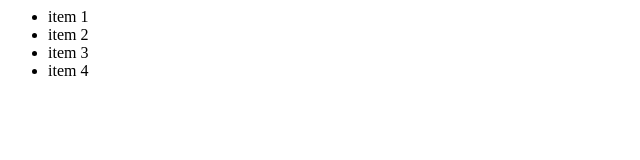
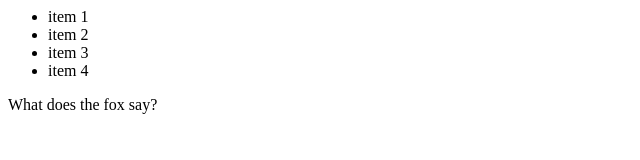
Before and after one commit to tranminhtam003/FirstApp, a plain HTML site: page index.html in a window 1280 px wide. Shown: the whole page, without its empty margins (0-640 px from the left). Drawn offline with Linux system fonts and the light colour scheme.

Commit message:
what the fox

```diff
--- a/index.html
+++ b/index.html
@@ -11,6 +11,10 @@
 		</ul>
 	</module-one>
 
+	<module-two>
+		<div>What does the fox say?</div>
+	</module-two>
+
 </body>
 
 </html>
```
